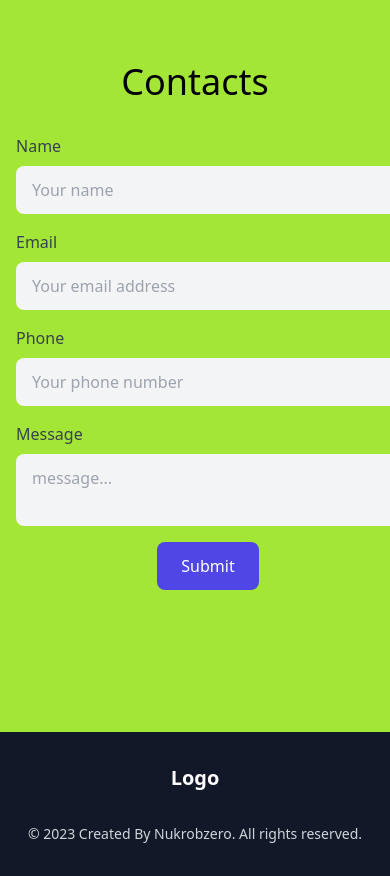
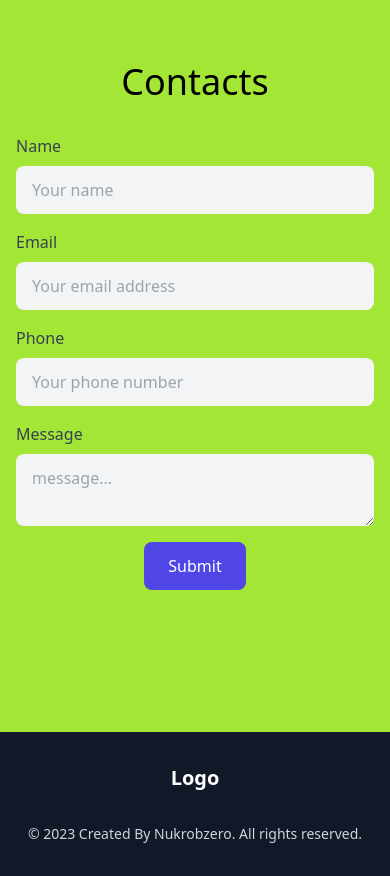
Before and after one commit to nukrobzero/template-blog-one-page, a Next.js app: page / in a window 390 px wide. Shown: the part 3560-4436 px from the top of the page. Built offline with nearby package versions, Linux system fonts and the light colour scheme; no server answers.

Commit message:
fix responsive

```diff
--- a/components/sections/contact.tsx
+++ b/components/sections/contact.tsx
@@ -46,10 +46,15 @@ export default function ContactSection() {
                   </span>{" "}
                   We will be in touch with you shortly.
                 </p>
-                <p className="text-xs mt-[10px]">Message will be send to me by Line Notify.</p>
+                <p className="text-xs mt-[10px]">
+                  Message will be send to me by Line Notify.
+                </p>
               </div>
             ) : (
-              <form className="mx-auto max-w-md w-96" onSubmit={handleSubmit}>
+              <form
+                className="md:mx-auto md:max-w-md md:w-96 lg:mx-auto lg:max-w-md lg:w-96"
+                onSubmit={handleSubmit}
+              >
                 <div className="mb-4">
                   <label
                     htmlFor="name"
```
